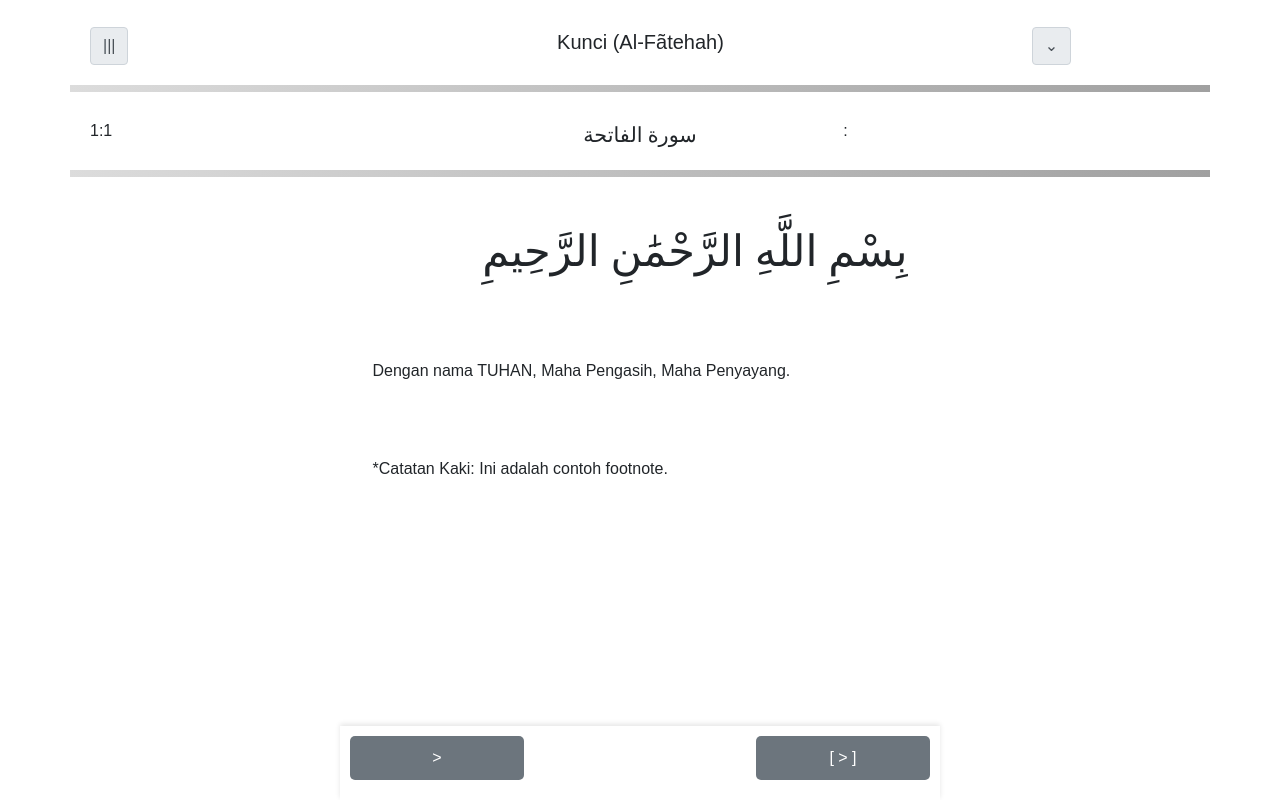
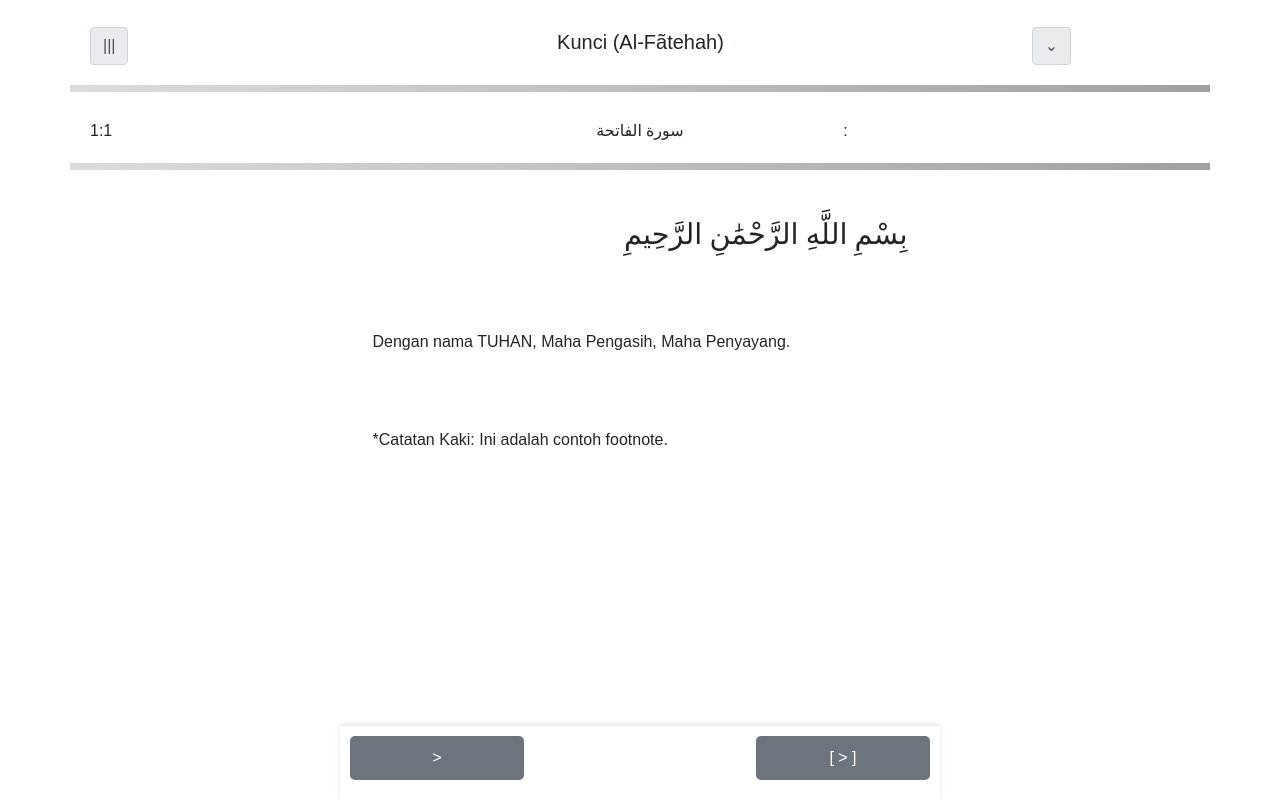
Before and after one commit to sirharry77/q, a plain HTML site: page index.html in a window 1280 px wide. Drawn offline with nearby package versions, Linux system fonts and the light colour scheme; a script that the page names is missing; a web font is replaced by a local one.

Commit message:
Update style.css

```diff
--- a/style.css
+++ b/style.css
@@ -34,7 +34,7 @@ body {
 
 .surah-name-arabic {
 	font-family: AR_def;
-	font-size: 130%;
+	font-size: 100%;
     flex-grow: 1;
     text-align: center;
 }
@@ -43,7 +43,7 @@ body {
 .arabic {
     font-family: AR_def;
     font-style: normal;
-    font-size: 270%;
+    font-size: 180%;
     text-align: right;
     margin-bottom: 74px;
 }
```
